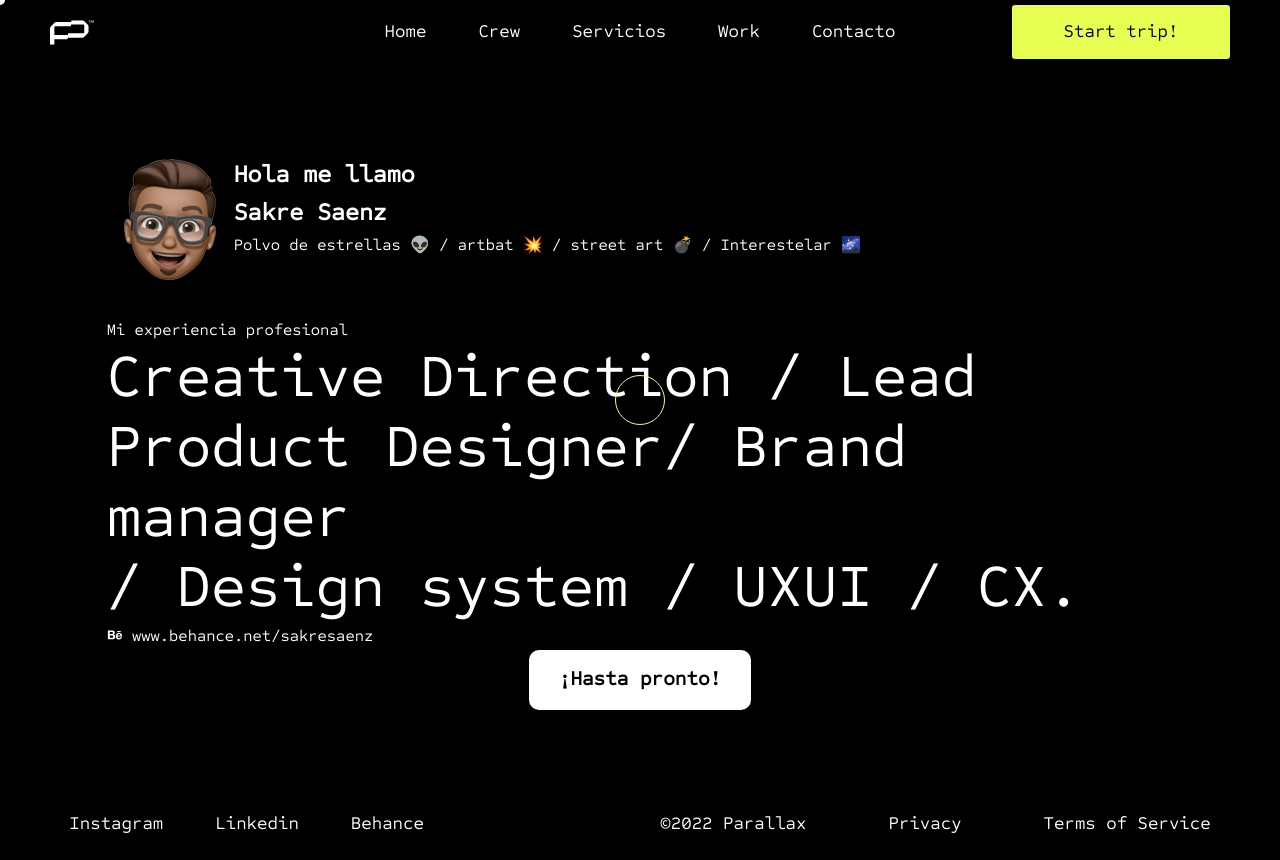
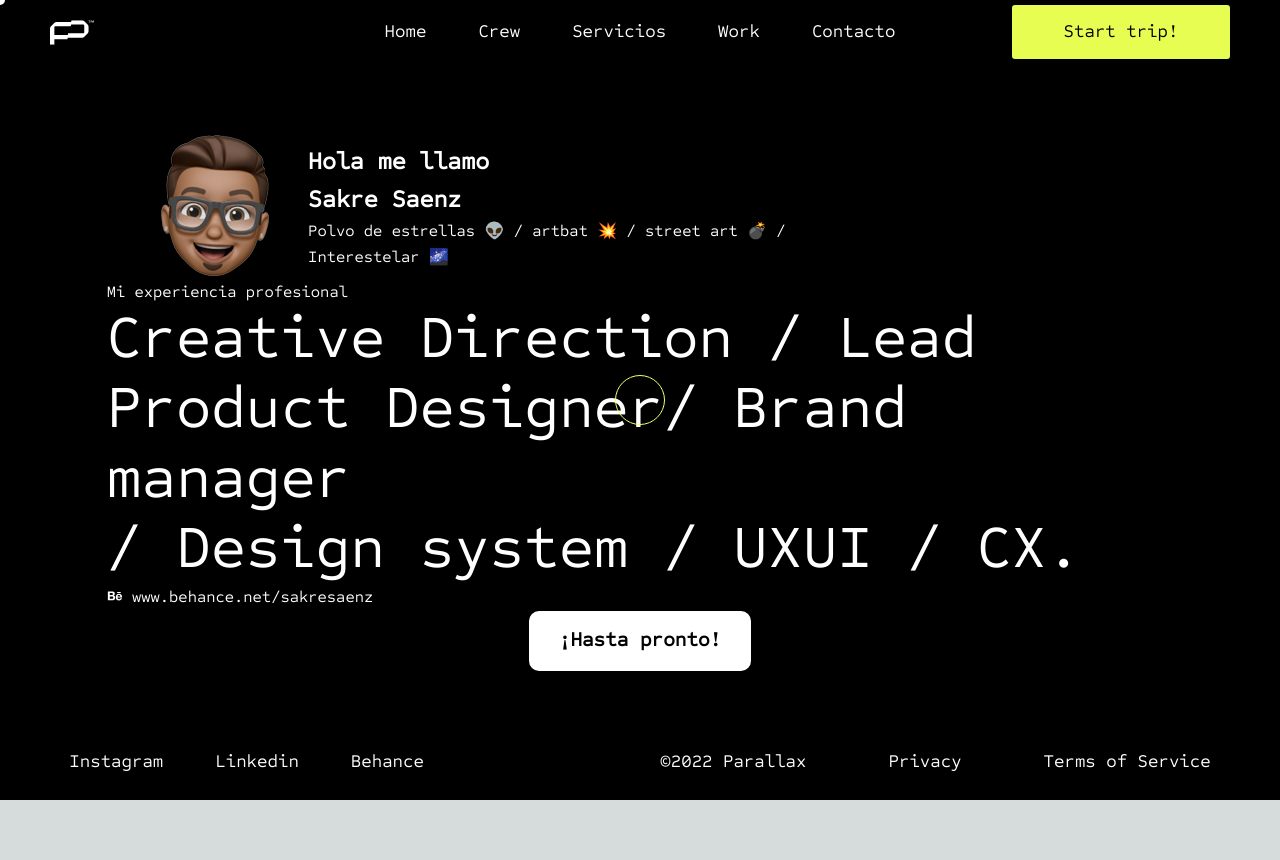
Before and after one commit to IrvinAlbornoz1394/parallax, a Next.js app: page /crew/Item in a window 1280 px wide. After the commit the page ends 800 px from the top, so only its background shows below. Built offline with nearby package versions, Linux system fonts and the light colour scheme.

Commit message:
Pantalla crew sakre

```diff
--- a/pages/crew/[slug].jsx
+++ b/pages/crew/Item.jsx
@@ -1,8 +1,8 @@
 import MainLayout from '@/components/layaout/MainLayout'
-import { Col, Row, Typography } from 'antd'
+import { Col, Row, Space, Typography } from 'antd'
 import { useRouter } from 'next/router'
 import React, { useEffect } from 'react'
-import SakreAvatar from '../../assets/images/crew/sakre_avatar.png'
+import SakreAvatar from '../../assets/images/crew/sakre_avatar_.png'
 import { Global, css } from '@emotion/react'
 import { BehanceOutlined } from '@ant-design/icons';
 
@@ -45,14 +45,14 @@ const ItemCrew = () => {
     `} />
     <MainLayout >
       <div style={{position:'absolute', top:0, bottom: 0, left:0, right:0,  display: 'flex' }}>
-        <div style={{ marginTop:'auto', marginBottom:'auto', width:'100%', paddingTop:50, paddingBottom:50 }}>
+        <div style={{ marginTop:'auto', marginBottom:'auto', width:'100%' }}>
           <Row justify={'center'}>
             <Col xs={24} md={15} xl={20} xxl={15}>
               <Row justify={'start'}>
-                <Col >
+                <Col span={15} offset={1}>
+                  <Space size={30}>
                     <img src={SakreAvatar.src} />
-                </Col>
-                <Col span={15}>
+                    <div style={{ marginBottom:'auto', marginTop:'auto' }}>
                       <Typography.Text style={{ fontSize:24, fontWeight:'bold', color:'white' }}>
                         Hola me llamo
                       </Typography.Text>
@@ -64,6 +64,8 @@ const ItemCrew = () => {
                       <Typography.Text style={{ fontSize:16, color:'white' }}>
                           Polvo de estrellas &#128125; / artbat  &#128165;  / street art &#128163;   / Interestelar &#127756;
                       </Typography.Text>
+                      </div>
+                    </Space>
                 </Col>
                 <Col xs={24} md={13}>
                   <Typography.Text className='txt-white font-16' >
--- a/styles/styles.css
+++ b/styles/styles.css
@@ -104,7 +104,7 @@
 }
 
 .body-content-children{
-    min-height: calc(100vh - 52px);
+    min-height: calc(100vh - 114px);
     margin-top: 60px;
     position: relative;
 
```
Also changed, not shown: pages/crew/sakre.js (added, +10 -0 lines). Lines whose indentation alone changed are shown as unchanged.
